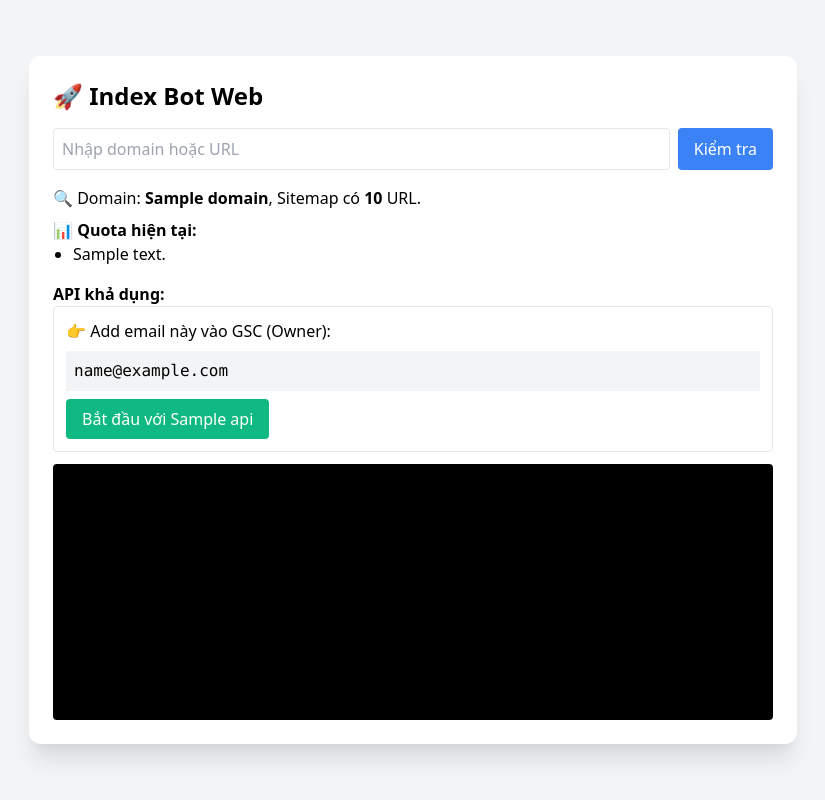
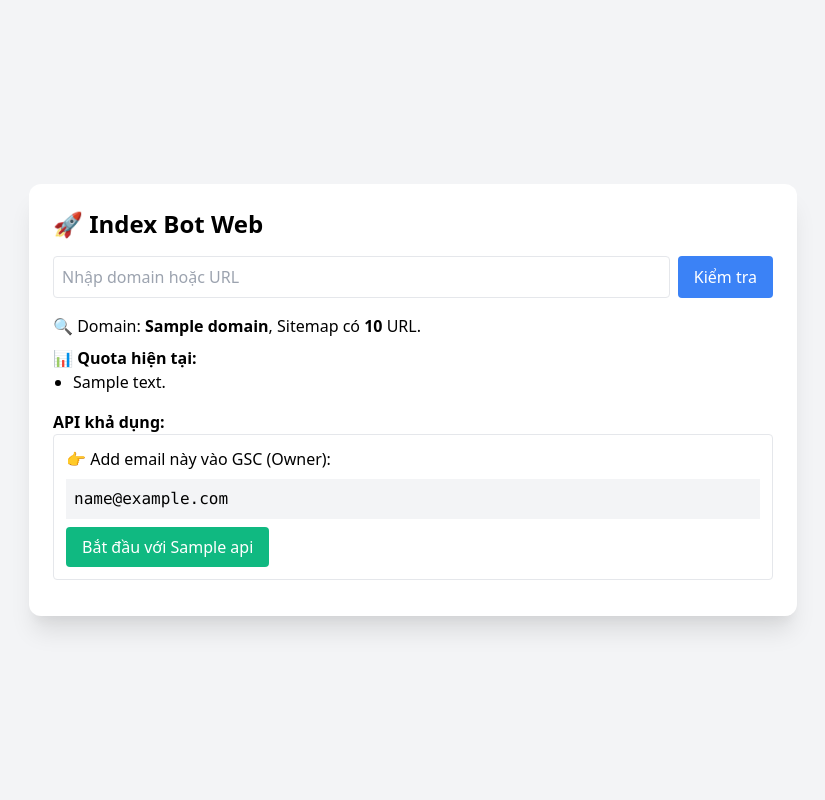
Before and after one commit to kelsey1334/web-index-gg-1, a FastAPI app: template templates/index.html in a window 1280 px wide. Shown: the whole page, without its empty margins (227-1052 px from the left). Run offline with FastAPI, Linux system fonts and the light colour scheme; the template is opened without the code that fills it: most values are stand-ins (such as "Sample title", 1, 10 or a date in 2020).

Commit message:
Update index.html

```diff
--- a/templates/index.html
+++ b/templates/index.html
@@ -25,37 +25,55 @@
           <li>{{ d }}</li>
         {% endfor %}
       </ul>
+
       <h2 class="font-semibold">API khả dụng:</h2>
       {% for api in candidates %}
-        <div class="p-3 border rounded mb-3">
+        <div id="api-{{ api.name }}" class="p-3 border rounded mb-3">
           <p>👉 Add email này vào GSC (Owner):</p>
           <code class="block bg-gray-100 p-2 my-2">{{ api.email }}</code>
-          <button onclick="startIndex('{{ api.name }}','{{ domain }}')" class="px-4 py-2 bg-green-500 text-white rounded">Bắt đầu với {{ api.name }}</button>
+          <button onclick="startIndex('{{ api.name }}','{{ domain }}','api-{{ api.name }}')"
+                  class="px-4 py-2 bg-green-500 text-white rounded">Bắt đầu với {{ api.name }}</button>
         </div>
       {% endfor %}
-      <div id="log" class="bg-black text-green-400 p-3 rounded h-64 overflow-y-auto"></div>
+
+      <div id="log-container" class="hidden mt-4">
+        <h2 class="font-semibold mb-2">📜 Log Realtime:</h2>
+        <pre id="log" class="bg-black text-green-400 p-3 rounded h-64 overflow-y-auto whitespace-pre-line"></pre>
+      </div>
     {% endif %}
   </div>
 
   <script>
-    function startIndex(api, domain) {
+    function startIndex(api, domain, blockId) {
+      // Ẩn block API sau khi bấm
+      document.getElementById(blockId).style.display = "none";
+
+      // Hiện log container
+      document.getElementById("log-container").classList.remove("hidden");
+
+      // Mở WebSocket
       let protocol = (location.protocol === 'https:') ? 'wss' : 'ws';
       let ws = new WebSocket(`${protocol}://${location.host}/ws/${api}/${domain}`);
       let logDiv = document.getElementById("log");
       logDiv.innerHTML = "";
+
       ws.onopen = () => {
-        logDiv.innerHTML += "🔗 WebSocket connected...\n";
+        appendLog("🔗 WebSocket connected...");
       };
       ws.onmessage = (event) => {
-        logDiv.innerHTML += event.data + "\n";
-        logDiv.scrollTop = logDiv.scrollHeight;
+        appendLog(event.data);
       };
       ws.onerror = () => {
-        logDiv.innerHTML += "❌ WebSocket error!\n";
+        appendLog("❌ WebSocket error!");
       };
       ws.onclose = () => {
-        logDiv.innerHTML += "🔌 WebSocket closed.\n";
+        appendLog("🔌 WebSocket closed.");
       };
+
+      function appendLog(message) {
+        logDiv.innerHTML += message + "\\n";
+        logDiv.scrollTop = logDiv.scrollHeight;
+      }
     }
   </script>
 </body>
```
